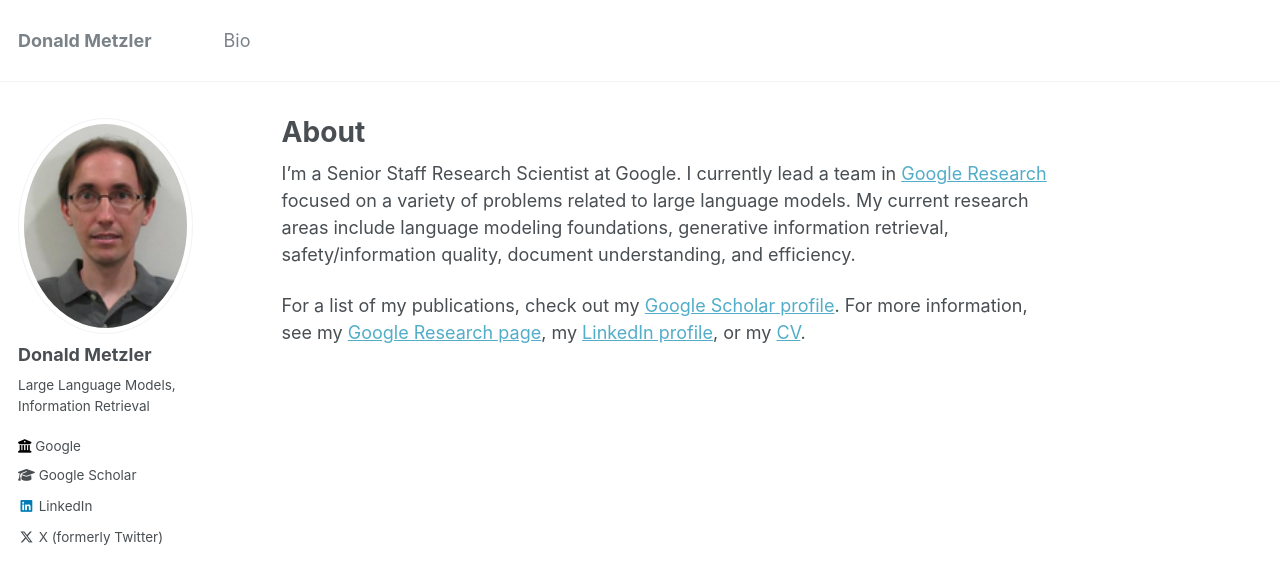
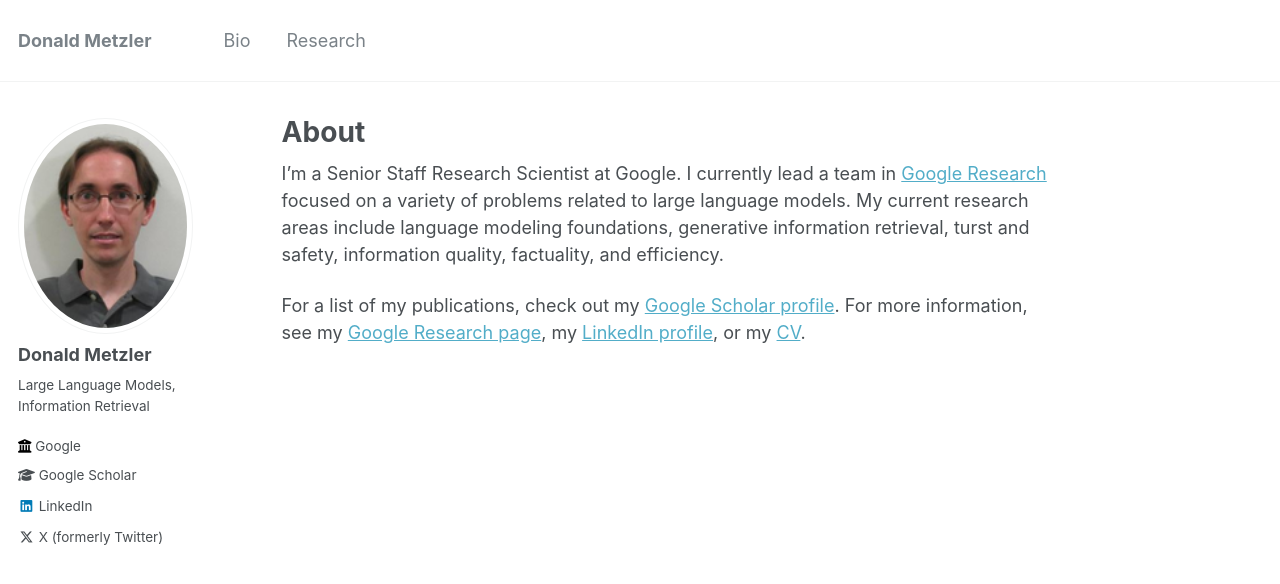
Before and after one commit to metzlerd/metzlerd.github.io, a Jekyll site: the page built from _pages/about.md, in a window 1280 px wide. Shown: the top 584 px of the page. Built offline with Jekyll 4.4.1, drawn with Linux system fonts in a browser that asks for light colours.

Commit message:
Added starter "Research" page.

```diff
--- a/_data/navigation.yml
+++ b/_data/navigation.yml
@@ -2,3 +2,6 @@
 main:
   - title: "Bio"
     url: /bio/
+
+  - title: "Research"
+    url: /research/
--- a/_pages/about.md
+++ b/_pages/about.md
@@ -10,7 +10,7 @@
 I'm a Senior Staff Research Scientist at Google. I currently lead a team in
 [Google Research](http://research.google.com) focused on a variety of problems related to large
 language models. My current research areas include language modeling foundations,
-generative information retrieval, safety/information quality, document understanding,
+generative information retrieval, turst and safety, information quality, factuality,
 and efficiency.
 
 For a list of my publications, check out my [Google Scholar profile](https://scholar.google.com/citations?user=bmXpOd8AAAAJ&hl=en).
```
Also changed, not shown: _pages/research.md (added, +33 -0 lines).
